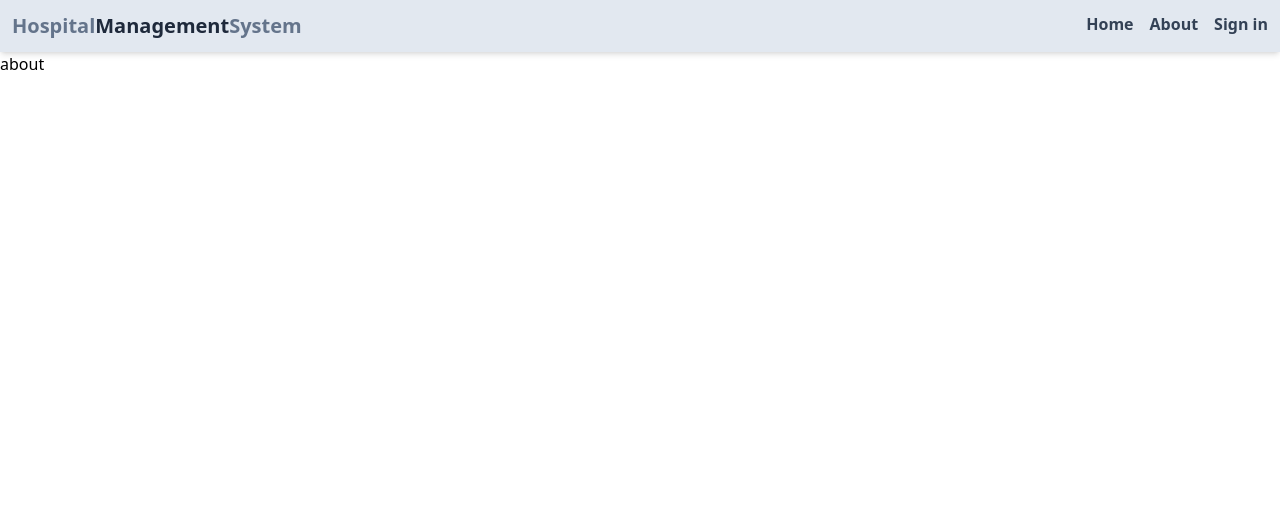
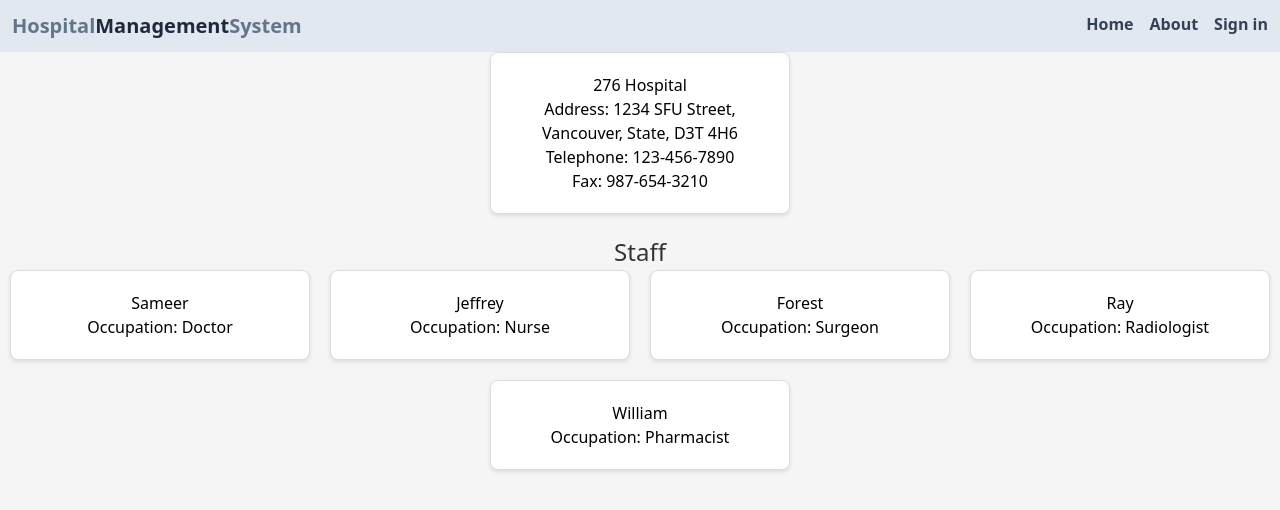
Before and after one commit to sameer-hasan18/Term-Project, a React (Create React App) app in the folder client/: page /about in a window 1280 px wide. Shown: the top 510 px of the page. Built offline with nearby package versions, Linux system fonts and the light colour scheme.

Commit message:
Changed the About Page

```diff
--- a/client/src/pages/About.jsx
+++ b/client/src/pages/About.jsx
@@ -1,7 +1,61 @@
-import React from 'react'
+import React from "react";
+import "../styles.css";
 
-export default function About() {
-    return (
-        <div>about</div>
-    )
+export default function AboutPage() {
+  const hospitals = [
+    {
+      name: "276 Hospital",
+      address: "1234 SFU Street, Vancouver, State, D3T 4H6",
+      telephone: "123-456-7890",
+      fax: "987-654-3210",
+    },
+  ];
+
+  const staff = [
+    {
+      name: "Sameer",
+      position: "Doctor",
+    },
+    {
+      name: "Jeffrey",
+      position: "Nurse",
+    },
+    {
+      name: "Forest",
+      position: "Surgeon",
+    },
+    {
+      name: "Ray",
+      position: "Radiologist",
+    },
+    {
+      name: "William",
+      position: "Pharmacist",
+    },
+  ];
+
+  return (
+    <div className="App">
+      <div className="hospital-list">
+        {hospitals.map((hospital, index) => (
+          <div className="hospital-card" key={index}>
+            <h2 className="hospital-name">{hospital.name}</h2>
+            <p>Address: {hospital.address}</p>
+            <p>Telephone: {hospital.telephone}</p>
+            <p>Fax: {hospital.fax}</p>
+          </div>
+        ))}
+      </div>
+
+      <h2 className="staff-header">Staff</h2>
+      <div className="staff-list">
+        {staff.map((staffMember, index) => (
+          <div className="staff-card" key={index}>
+            <h3 className="staff-name">{staffMember.name}</h3>
+            <p>Occupation: {staffMember.position}</p>
+          </div>
+        ))}
+      </div>
+    </div>
+  );
 }
--- /dev/null
+++ b/client/src/styles.css
@@ -0,0 +1,49 @@
+.App {
+  display: flex;
+  flex-direction: column;
+  align-items: center;
+  min-height: 100vh;
+  background-color: #f5f5f5;
+  margin: 0;
+  padding: 0;
+}
+
+.hospital-list {
+  display: flex;
+  flex-wrap: wrap;
+  justify-content: center;
+  gap: 20px;
+}
+
+.hospital-card {
+  background-color: #fff;
+  border: 1px solid #ddd;
+  border-radius: 8px;
+  padding: 20px;
+  box-shadow: 0 2px 4px rgba(0, 0, 0, 0.1);
+  width: 300px;
+  text-align: center;
+}
+
+.staff-header {
+  font-size: 24px;
+  color: #333;
+  margin-top: 20px;
+}
+
+.staff-list {
+  display: flex;
+  flex-wrap: wrap;
+  justify-content: center;
+  gap: 20px;
+}
+
+.staff-card {
+  background-color: #fff;
+  border: 1px solid #ddd;
+  border-radius: 8px;
+  padding: 20px;
+  box-shadow: 0 2px 4px rgba(0, 0, 0, 0.1);
+  width: 300px;
+  text-align: center;
+}
```
